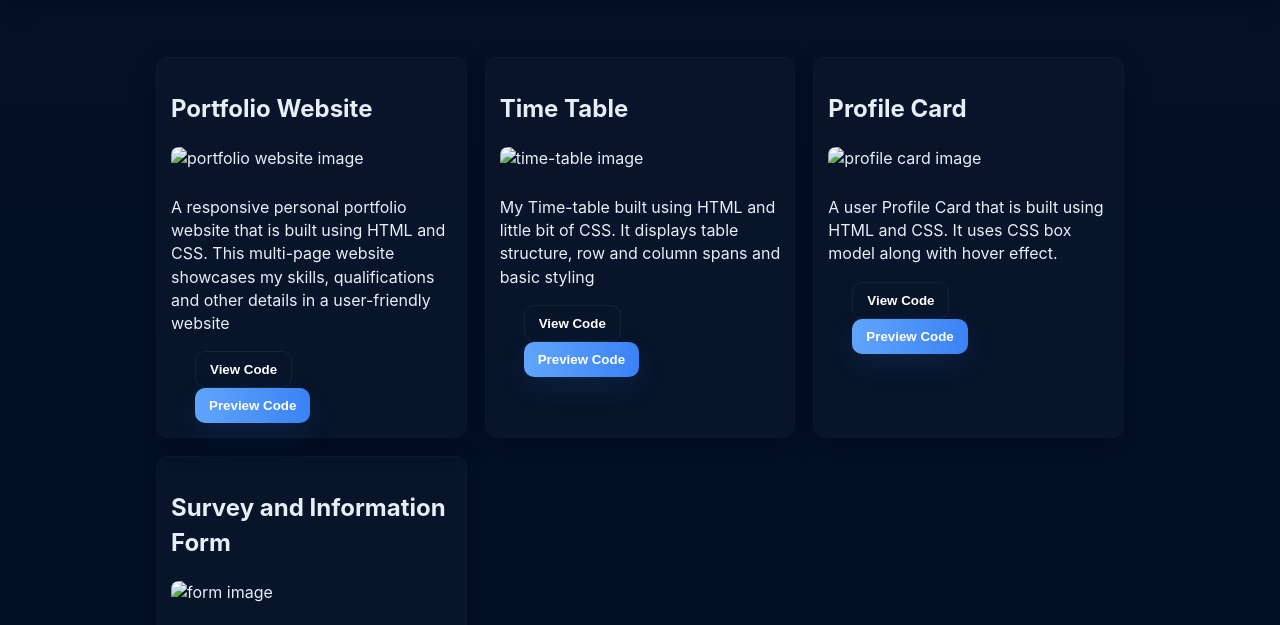
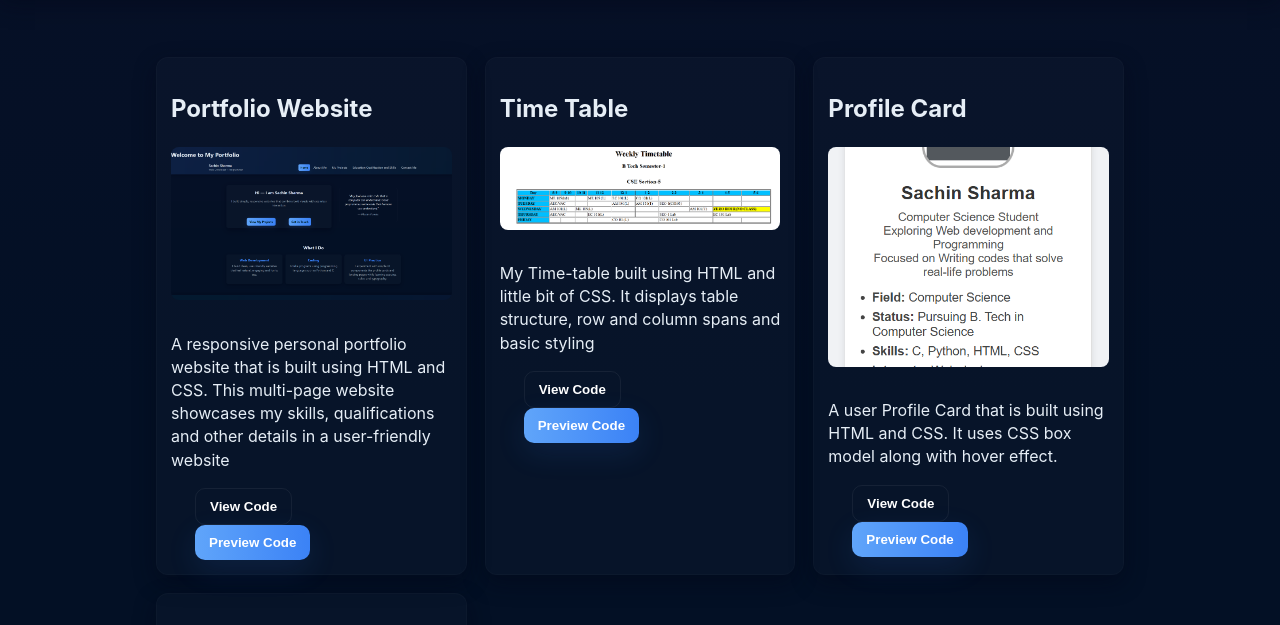
Before and after one commit to Sachin-Sharma531/Personal-Portfolio, a plain HTML site: page project.html in a window 1280 px wide. Shown: the part 167-792 px from the top of the page. Drawn offline with Linux system fonts and the light colour scheme.

Commit message:
Update image paths

```diff
--- a/project.html
+++ b/project.html
@@ -30,7 +30,7 @@
       <section class="projects-grid">
         <div class="project-card">
           <h2>Portfolio Website</h2>
-          <img class="project-image" src="site.png" alt="portfolio website image">
+          <img class="project-image" src="assets/images/site.png" alt="portfolio website image">
           <p>A responsive personal portfolio website that is built using HTML and CSS. This multi-page website showcases my skills, qualifications and other details in a user-friendly website</p>
           <a href="" class="projects-option"><button class="projects-btn pview">View Code</button></a>
           <a href="" class="projects-option"><button class="projects-btn ppreview">Preview Code</button></a>
@@ -38,7 +38,7 @@
 
         <div class="project-card">
           <h2>Time Table</h2>
-          <img class="project-image" src="timetable.png" alt="time-table image">
+          <img class="project-image" src="assets/images/timetable.png" alt="time-table image">
           <p>My Time-table built using HTML and little bit of CSS. It displays table structure, row and column spans and basic styling</p>
           <a href="https://github.com/Sachin-Sharma531/Timetable.git" class="projects-option"><button class="projects-btn pview">View Code</button></a>
           <a href="https://htmlpreview.github.io/?https://raw.githubusercontent.com/Sachin-Sharma531/timetable/main/index.html" class="projects-option"><button class="projects-btn ppreview">Preview Code</button></a>
@@ -46,7 +46,7 @@
 
         <div class="project-card">
           <h2>Profile Card</h2>
-          <img class="project-image" src="profilecard.png" alt="profile card image">
+          <img class="project-image" src="assets/images/profile-card.png" alt="profile card image">
           <p>A user Profile Card that is built using HTML and CSS. It uses CSS box model along with hover effect.</p>
           <a href="https://github.com/Sachin-Sharma531/Profile-Card.git" class="projects-option"><button class="projects-btn pview">View Code</button></a>
           <a href="https://htmlpreview.github.io/?https://raw.githubusercontent.com/Sachin-Sharma531/Profile-Card/main/index.html" class="projects-option"><button class="projects-btn ppreview">Preview Code</button></a>
@@ -54,7 +54,7 @@
 
         <div class="project-card">
           <h2>Survey and Information Form</h2>
-          <img class="project-image" src="form.png" alt="form image">
+          <img class="project-image" src="assets/images/form.png" alt="form image">
           <p>A survey form built using HTML and CSS . It collects basic details, rating and feedback from user</p>
           <a href="https://github.com/Sachin-Sharma531/Survey-Form.git" class="projects-option"><button class="projects-btn pview">View Code</button></a>
           <a href="https://htmlpreview.github.io/?https://raw.githubusercontent.com/Sachin-Sharma531/Survey-Form/main/index.html" class="projects-option"><button class="projects-btn ppreview">Preview Code</button></a>
```
